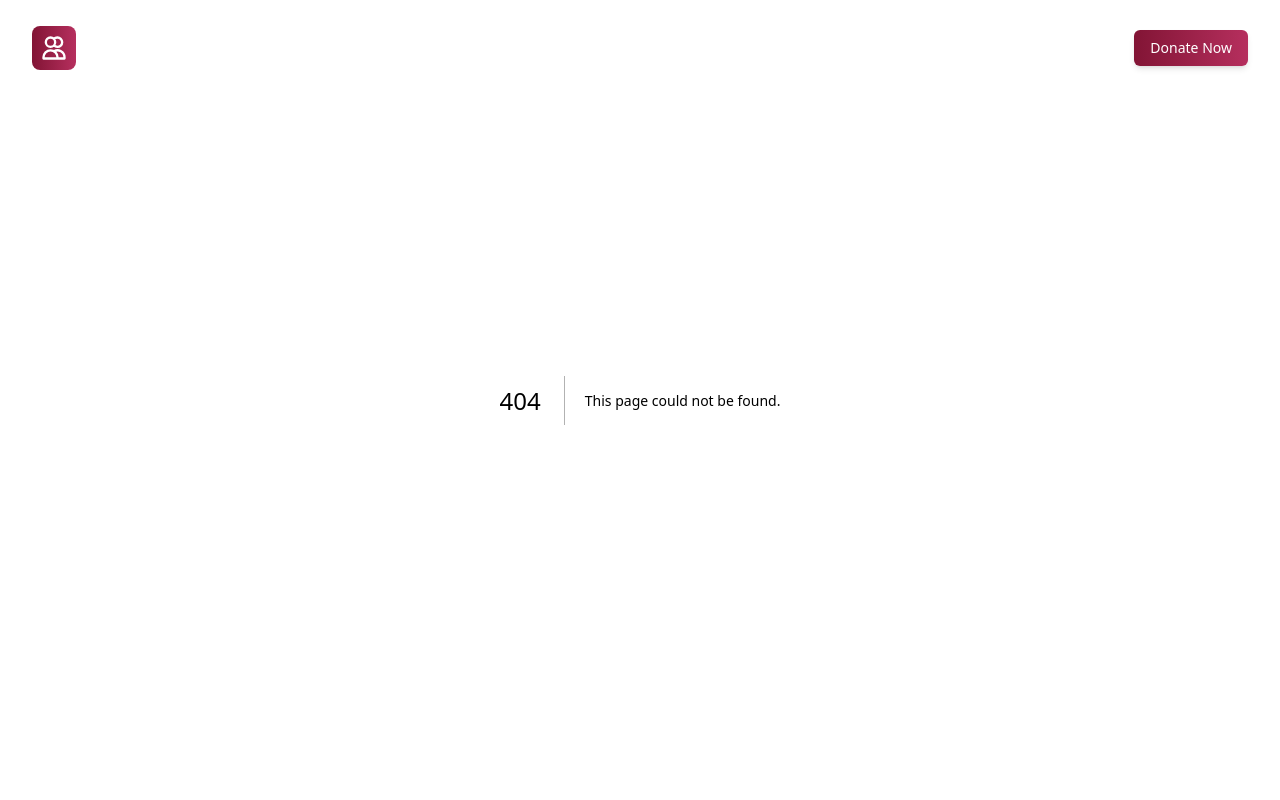
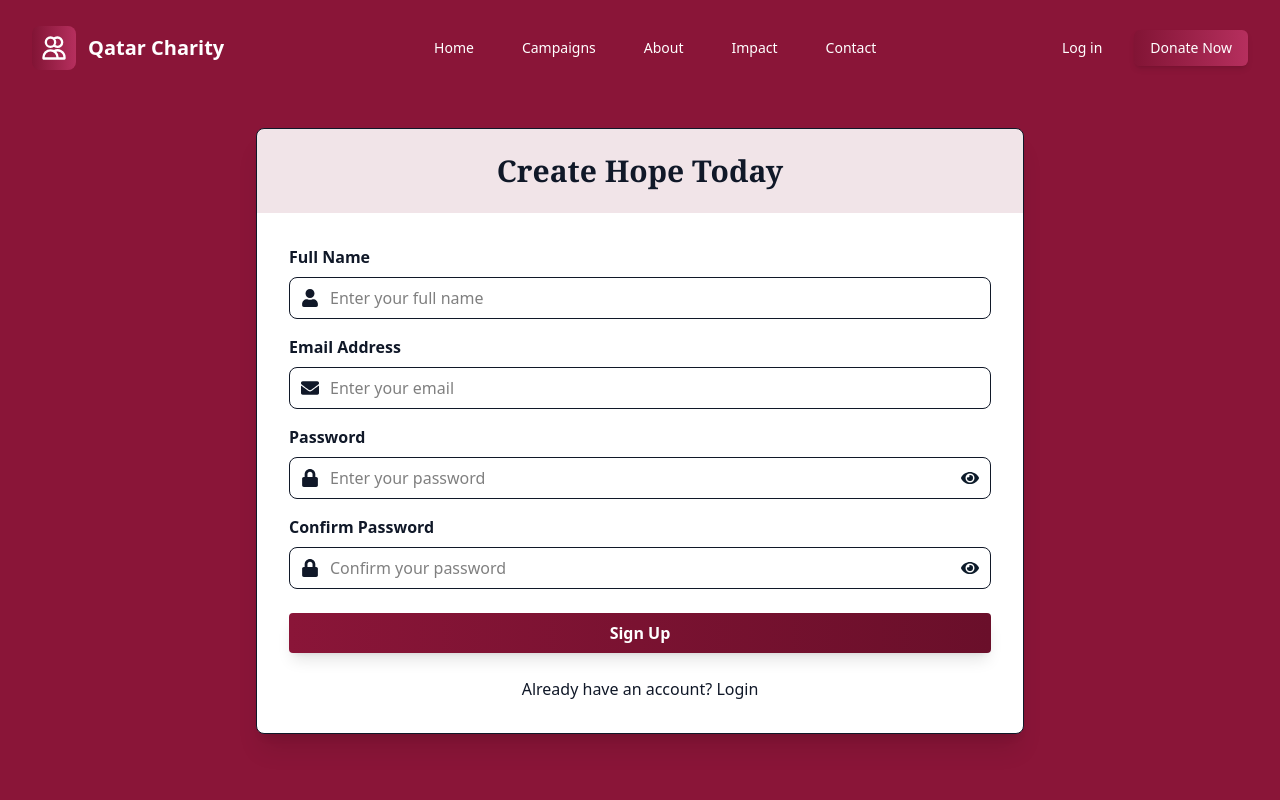
Before and after one commit to shakeel7521951/Charity, a Next.js app: page /signup in a window 1280 px wide. Before the commit this address had no page. Shown: the top 800 px of the page. Built offline with nearby package versions, Linux system fonts and the light colour scheme.

Commit message:
charity projects start login and sigup pages almost done

```diff
--- a/app/_components/home/ImpactShowcase.jsx
+++ b/app/_components/home/ImpactShowcase.jsx
@@ -124,7 +124,7 @@ const ImpactShowcase = () => {
     <section className="py-20 bg-gradient-to-br from-[#F0EBE6] relative overflow-hidden">
       {/* Decorative elements */}
       <div className="absolute top-0 left-0 w-full h-72 bg-[#821435] opacity-5"></div>
-      <div className="absolute bottom-0 right-0 w-96 h-96 bg-[#821435] rounded-full opacity-5 transform translate-x-1/2 translate-y-1/2"></div>
+      <div className="absolute bottom-0 right-0 w-96 h-96 bg-[#e992ac] rounded-full opacity-5 transform translate-x-1/2 translate-y-1/2"></div>
 
       <div className="container mx-auto px-4 relative z-10">
         {/* Section Header */}
--- /dev/null
+++ b/app/_components/login/LoginForm.jsx
@@ -0,0 +1,98 @@
+"use client";
+import { FaLock, FaEnvelope, FaEye, FaEyeSlash } from "react-icons/fa";
+import { useState } from "react";
+import Link from "next/link";
+
+export default function LoginForm() {
+  const [showPassword, setShowPassword] = useState(false);
+
+  return (
+    <div className="min-h-screen flex items-center justify-center px-4 sm:px-8 md:px-12 lg:px-16 py-32 bg-[#8A1538]">
+      {/* Luxury Card */}
+      <div className="w-full max-w-3xl bg-white shadow-xl rounded-lg overflow-hidden border border-gray-900">
+        {/* Gold Header */}
+        <div className="bg-[#8214351d] py-6 px-4 sm:px-8 text-center">
+          <h1 className="text-gray-900 font-serif text-2xl sm:text-3xl font-bold">
+            Join The Movement
+          </h1>
+        </div>
+
+        {/* Body */}
+        <div className="p-6 sm:p-8">
+          {/* <h2 className="mb-6 text-center text-2xl sm:text-3xl font-serif font-bold text-[#821435]">
+
+          </h2> */}
+
+          {/* Email Field */}
+          <div className="mb-4">
+            <label className="block text-gray-900 font-semibold mb-2">
+              Email Address
+            </label>
+            <div className="relative">
+              <FaEnvelope
+                className="absolute left-3 top-1/2 transform -translate-y-1/2 text-gray-900"
+                size={18}
+              />
+              <input
+                type="email"
+                placeholder="Enter your email"
+                className="w-full pl-10 pr-4 py-2 border border-gray-900 rounded-lg focus:ring-1 focus:ring-[#494c52] transition-all duration-200 outline-none"
+              />
+            </div>
+          </div>
+
+          {/* Password Field */}
+          <div className="mb-6">
+            <label className="block text-gray-900 font-semibold mb-2">
+              Password
+            </label>
+            <div className="relative">
+              <FaLock
+                className="absolute left-3 top-1/2 transform -translate-y-1/2 text-gray-900"
+                size={18}
+              />
+              <input
+                type={showPassword ? "text" : "password"}
+                placeholder="Enter your password"
+                className="w-full pl-10 pr-10 py-2 border border-gray-900 outline-none rounded-lg focus:ring-1 focus:ring-[#494c52] transition-all duration-200"
+              />
+              <button
+                type="button"
+                onClick={() => setShowPassword(!showPassword)}
+                className="absolute right-3 top-1/2 transform -translate-y-1/2 text-[#0D1B2A]"
+              >
+                {showPassword ? <FaEyeSlash size={18} /> : <FaEye size={18} />}
+              </button>
+            </div>
+          </div>
+
+          {/* Forgot Password */}
+          <div className="text-right mb-6">
+            <Link
+              href="/forgot-password"
+              className="text-gray-900 hover:text-[#8A1538] hover:underline text-sm"
+            >
+              Forgot Password?
+            </Link>
+          </div>
+
+          {/* Login Button */}
+          <button className="w-full bg-gradient-to-r from-[#8A1538] to-[#6A0F2A] text-white font-bold py-2 px-4 rounded transform hover:scale-101 transition-all duration-300 shadow-lg hover:shadow-xl">
+            Login
+          </button>
+
+          {/* Signup Link */}
+          <div className="mt-6 text-center text-gray-900">
+            <span>Don't have an account? </span>
+            <Link
+              href="/signup"
+              className="text-gray-900 hover:text-[#8A1538] hover:underline font-medium"
+            >
+              Sign Up
+            </Link>
+          </div>
+        </div>
+      </div>
+    </div>
+  );
+}
--- /dev/null
+++ b/app/_components/signup/SignupForm.jsx
@@ -0,0 +1,129 @@
+"use client";
+import { FaUser, FaLock, FaEnvelope, FaEye, FaEyeSlash } from "react-icons/fa";
+import { useState } from "react";
+import Link from "next/link";
+
+export default function SignupForm() {
+  const [showPassword, setShowPassword] = useState(false);
+  const [showConfirmPassword, setShowConfirmPassword] = useState(false);
+
+  return (
+    <div className="min-h-screen flex items-center justify-center px-4 sm:px-8 md:px-12 lg:px-16 py-32 bg-[#8A1538]">
+      {/* Luxury Card */}
+      <div className="w-full max-w-3xl bg-white shadow-xl rounded-lg overflow-hidden border border-gray-900">
+
+        {/* Gold Header */}
+        <div className="bg-[#8214351d] py-6 px-4 sm:px-8 text-center">
+          <h1 className="text-gray-900 font-serif text-2xl sm:text-3xl font-bold">
+            Create Hope Today
+          </h1>
+        </div>
+
+        {/* Body */}
+        <div className="p-6 sm:p-8">
+          {/* Full Name */}
+          <div className="mb-4">
+            <label className="block text-gray-900 font-semibold mb-2">
+              Full Name
+            </label>
+            <div className="relative">
+              <FaUser
+                className="absolute left-3 top-1/2 transform -translate-y-1/2 text-gray-900"
+                size={18}
+              />
+              <input
+                type="text"
+                placeholder="Enter your full name"
+                className="w-full pl-10 pr-4 py-2 border border-gray-900 rounded-lg focus:ring-1 focus:ring-[#494c52] transition-all duration-200 outline-none"
+              />
+            </div>
+          </div>
+
+          {/* Email Field */}
+          <div className="mb-4">
+            <label className="block text-gray-900 font-semibold mb-2">
+              Email Address
+            </label>
+            <div className="relative">
+              <FaEnvelope
+                className="absolute left-3 top-1/2 transform -translate-y-1/2 text-gray-900"
+                size={18}
+              />
+              <input
+                type="email"
+                placeholder="Enter your email"
+                className="w-full pl-10 pr-4 py-2 border border-gray-900 rounded-lg focus:ring-1 focus:ring-[#494c52] transition-all duration-200 outline-none"
+              />
+            </div>
+          </div>
+
+          {/* Password Field */}
+          <div className="mb-4">
+            <label className="block text-gray-900 font-semibold mb-2">
+              Password
+            </label>
+            <div className="relative">
+              <FaLock
+                className="absolute left-3 top-1/2 transform -translate-y-1/2 text-gray-900"
+                size={18}
+              />
+              <input
+                type={showPassword ? "text" : "password"}
+                placeholder="Enter your password"
+                className="w-full pl-10 pr-10 py-2 border border-gray-900 outline-none rounded-lg focus:ring-1 focus:ring-[#494c52] transition-all duration-200"
+              />
+              <button
+                type="button"
+                onClick={() => setShowPassword(!showPassword)}
+                className="absolute right-3 top-1/2 transform -translate-y-1/2 text-[#0D1B2A]"
+              >
+                {showPassword ? <FaEyeSlash size={18} /> : <FaEye size={18} />}
+              </button>
+            </div>
+          </div>
+
+          {/* Confirm Password Field */}
+          <div className="mb-6">
+            <label className="block text-gray-900 font-semibold mb-2">
+              Confirm Password
+            </label>
+            <div className="relative">
+              <FaLock
+                className="absolute left-3 top-1/2 transform -translate-y-1/2 text-gray-900"
+                size={18}
+              />
+              <input
+                type={showConfirmPassword ? "text" : "password"}
+                placeholder="Confirm your password"
+                className="w-full pl-10 pr-10 py-2 border border-gray-900 outline-none rounded-lg focus:ring-1 focus:ring-[#494c52] transition-all duration-200"
+              />
+              <button
+                type="button"
+                onClick={() => setShowConfirmPassword(!showConfirmPassword)}
+                className="absolute right-3 top-1/2 transform -translate-y-1/2 text-[#0D1B2A]"
+              >
+                {showConfirmPassword ? <FaEyeSlash size={18} /> : <FaEye size={18} />}
+              </button>
+            </div>
+          </div>
+
+          {/* Signup Button */}
+          <button className="w-full bg-gradient-to-r from-[#8A1538] to-[#6A0F2A] text-white font-bold py-2 px-4 rounded transform hover:scale-101 transition-all duration-300 shadow-lg hover:shadow-xl">
+            Sign Up
+          </button>
+
+          {/* Login Link */}
+          <div className="mt-6 text-center text-gray-900">
+            <span>Already have an account? </span>
+            <Link
+              href="/login"
+              className="text-gray-900 hover:text-[#8A1538] hover:underline font-medium"
+            >
+              Login
+            </Link>
+          </div>
+        </div>
+      </div>
+    </div>
+  );
+}
--- /dev/null
+++ b/app/login/page.jsx
@@ -0,0 +1,12 @@
+import React from 'react'
+import LoginForm from '../_components/login/LoginForm';
+
+const Page = () => {
+  return (
+    <div>
+      <LoginForm/>
+    </div>
+  )
+}
+
+export default Page;
--- /dev/null
+++ b/app/signup/page.jsx
@@ -0,0 +1,12 @@
+import React from 'react'
+import SignupForm from '../_components/signup/SignupForm';
+
+const Page = () => {
+  return (
+    <div>
+      <SignupForm/>
+    </div>
+  )
+}
+
+export default Page;
--- a/package.json
+++ b/package.json
@@ -8,9 +8,11 @@
     "start": "next start"
   },
   "dependencies": {
+    "aos": "^2.3.4",
+    "next": "15.5.2",
     "react": "19.1.0",
     "react-dom": "19.1.0",
-    "next": "15.5.2"
+    "react-icons": "^5.5.0"
   },
   "devDependencies": {
     "@tailwindcss/postcss": "^4",
```
Also changed, not shown: 1 other file (tests, documents, lock files or other folders).
